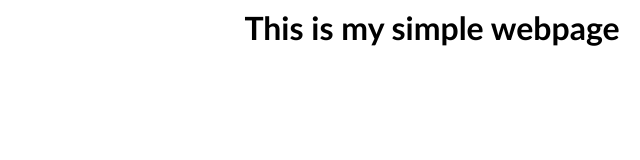
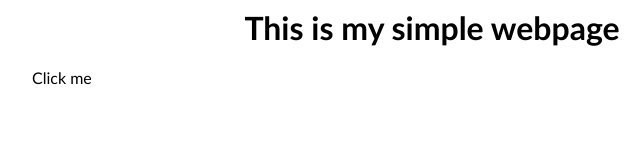
Before and after one commit to RADeveloping/COMP_2800_Feature_Branch_Workflow, a plain HTML site: page index.html in a window 1280 px wide. Shown: the full height of the page, 208-848 px from the left. Drawn offline with Linux system fonts and the light colour scheme.

Commit message:
Changed content to be clickable.

```diff
--- a/index.html
+++ b/index.html
@@ -7,7 +7,8 @@
 <body>
     <h1 id="title">This is my simple webpage</h1>
     <div class="content">
-    </div>
+        <div class="content clickable"> Click me
+        </div>
 </body>
 
 </html>
--- a/style.css
+++ b/style.css
@@ -10,3 +10,6 @@
         margin: 0 auto;
         width: 800px;
     }
+    .clickable {
+cursor:hand;
+}
```
